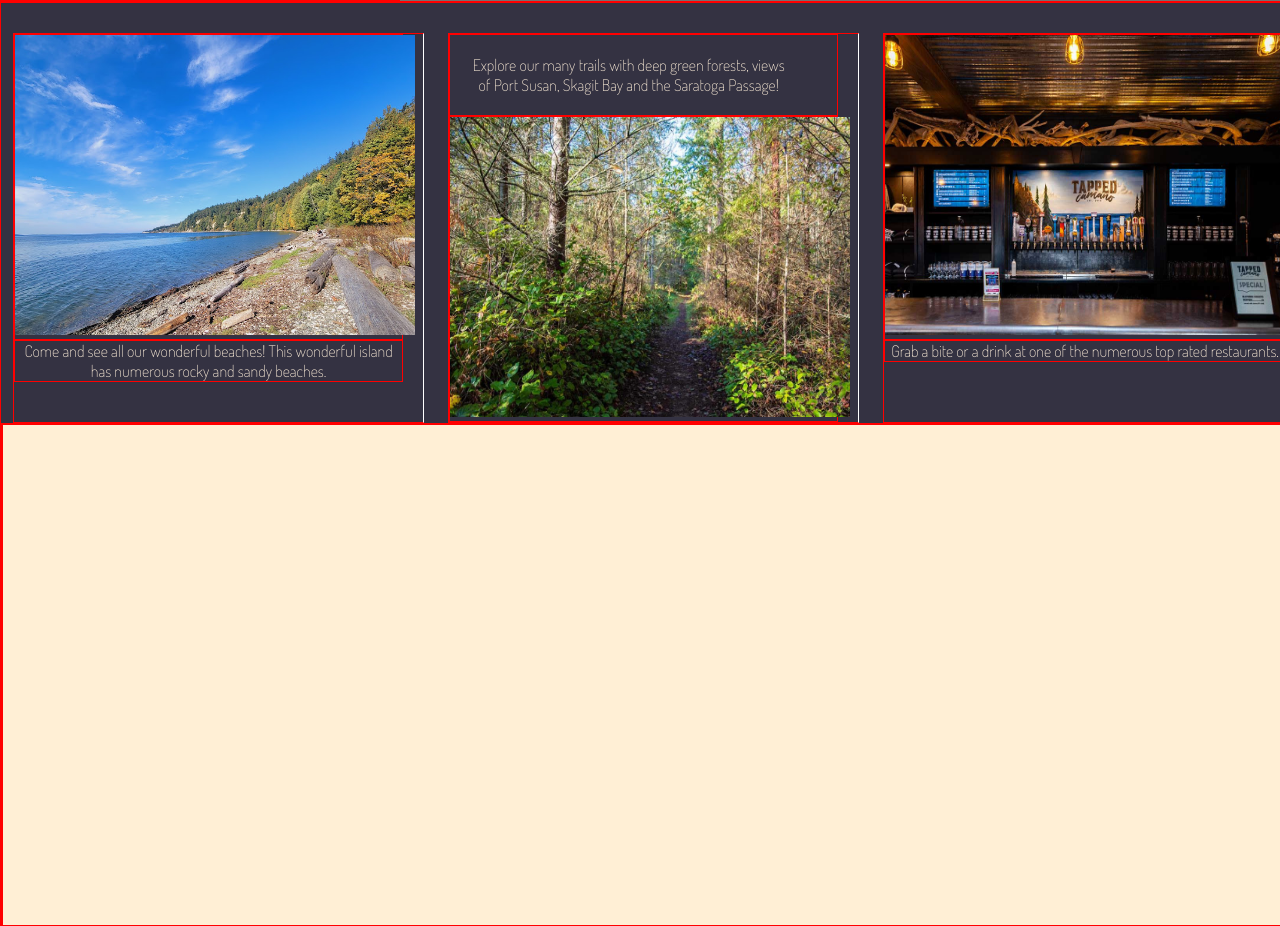
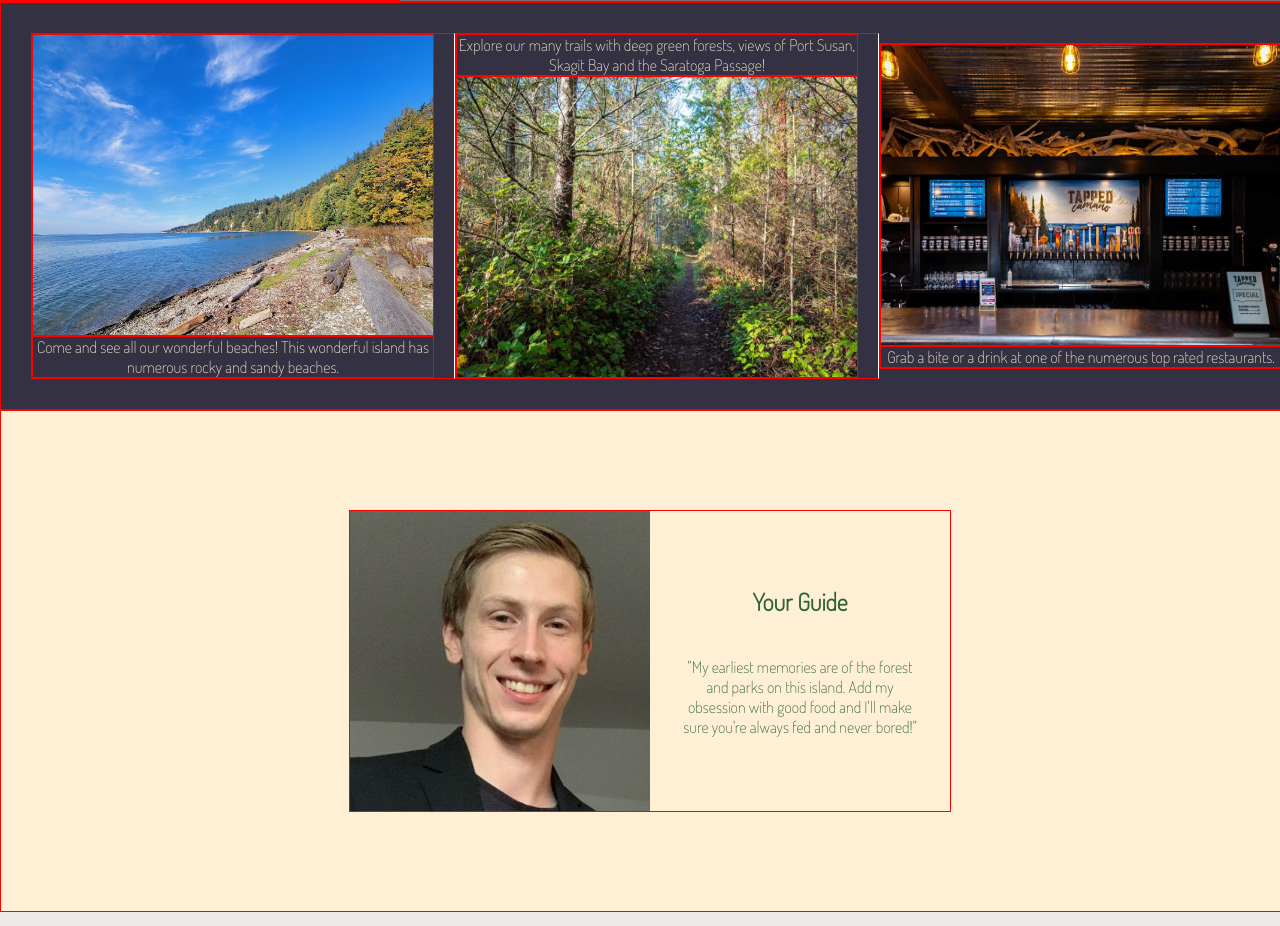
Before and after one commit to Samcraig77/hometown-solo-project, a plain HTML site: page index.html in a window 1280 px wide. Shown: the part 510-1436 px from the top of the page. Drawn offline with Linux system fonts and the light colour scheme.

Commit message:
styling finished, working on picture captions

```diff
--- a/index.html
+++ b/index.html
@@ -22,25 +22,32 @@
         <img src="camano-aireal.jpg" alt="Camano Island from the air" loading="lazy">
     </div>
 </div>
-<div class="activities">
-    <div class="activity-1">
-            <div><img src="Cama-beach.jpg"></div>
+<div  class="activities">
+    <div id="activities" class="activity-1">
+            <div class="photo-div"><img src="Cama-beach.jpg" alt="" loading="lazy"></div>
             <div><p>Come and see all our wonderful beaches! This wonderful island has numerous rocky and sandy beaches.</p></div>
     </div>
-    <div class="activity-2">
+    <div id="activities" class="activity-2">
         <div><p>Explore our many trails with deep green forests, views of Port Susan, Skagit Bay and the Saratoga Passage!</p></div>
-        <div><img src="Elger-Bay-trail.jpg" alt=""></div>
+        <div id="photo-div"><img src="Elger-Bay-trail.jpg" alt="" loading="lazy"></div>
     </div>
-    <div class="activity-3">
-        <div><img src="Tapped-Public-House.jpg"></div>
+    <div id="activities" class="activity-3">
+        <div id="photo-div"><img src="Tapped-Public-House.jpg" alt="" loading="lazy"></div>
         <div><p>Grab a bite or a drink at one of the numerous top rated restaurants.</p></div>
     </div>
 
 </div>
 
-<div class="card-section">
-<div class="my-photo"></div>
+<div id="card-section" class="card">
+    <div id="card-proper" class="card">
+        <span id="card" class="card"><img src="-m1xgte.jpg"></span>
+        <span id="card" class="my-info">
+            <span><h2 class="info-text">Your Guide</h2></span>
+            <span><p class="info-text">"My earliest memories are of the forest and parks on this island. Add my obsession with
+                good food and I'll make sure you're always fed and never bored!"</p></span>
 
+            </span>
+    </div>
 
 </div>
 </div>
--- a/styles.css
+++ b/styles.css
@@ -1,3 +1,4 @@
+
 :root {
     --hero-font1: #2B633B;
     --activities-background: #343242;
@@ -10,7 +11,7 @@
 }
 
 
-
+/*Used to make divs stand out more: delete before submitting*/
 div {
  border: 1px solid red;
 }
@@ -22,7 +23,7 @@ body {
     font-family: 'Dosis', sans-serif;
     background-color: #ECE9E9;
     color: var(--hero-font1);
-    text-align: center;
+
 
 }
 
@@ -33,13 +34,20 @@ body {
 }
 
 .welcome-text {
-    margin-top: 100px;
-    margin-bottom: 100px;
-    padding-top: 20px;
+    margin: auto;
+    padding: 20px;
+    text-align: center;
+
+}
+
+.hero-text hr {
+   border: 2px solid;
 }
 
 .welcome-sub-text {
     padding: 40px;
+    margin: auto;
+    text-align: center;
 }
 
 .hero-photo {
@@ -49,39 +57,76 @@ object-fit: cover;
 border: 5px solid #727272;
 
 }
-
+/*Activities section*/
 .activities {
     display: flex;
-    flex-grow: inherit;
+
     justify-content: space-around;
     background-color: var(--activities-background);
     color: var(--activities-font1);
-    padding-top: 30px;
-    flex-wrap: wrap;
+    padding: 30px;
     margin-left: auto;
     margin-right: auto;
+    align-items: center;
+
 
 }
 
+.activities p {
+    text-align: center;
+}
+
+
 
 .activity-1, .activity-2 {
-    width: 30%;
+    width: 33%;
     border-right: 1px solid white;
     padding-right: 20px;
 }
 
 .activity-2 p {
-    margin: 20px 50px 20px 20px;
+    margin: auto;
 }
-
 .activity-1 img, .activity-2 img, .activity-3 img {
     width: 400px;
     height: 300px;
-    object-fit: fill;
+    display: flex;
+    margin: auto;
+
 }
 
-.card-section {
+#photo-div {
+    display: flex;
+    justify-items: center;
+}
+
+/*Guide card section--->*/
+
+.card {
+    display: flex;
+}
+
+#card-section {
+    display: flex;
     height: 500px;
     background-color: var(--card-section-background);
-    display: flex;
+    justify-content: center;
 }
+
+#card-proper {
+    margin: auto;
+    height: 300px;
+    width: 600px;
+
+}
+
+.my-info {
+    display: block;
+    margin: auto;
+    text-align: center;
+    padding: 10px;
+}
+
+#card .info-text {
+    padding: 20px;
+}
```
Also changed, not shown: -m1xgte.jpg (added).
